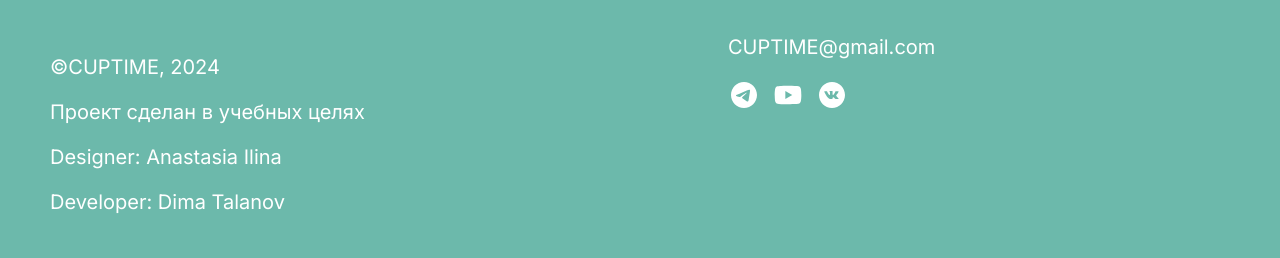
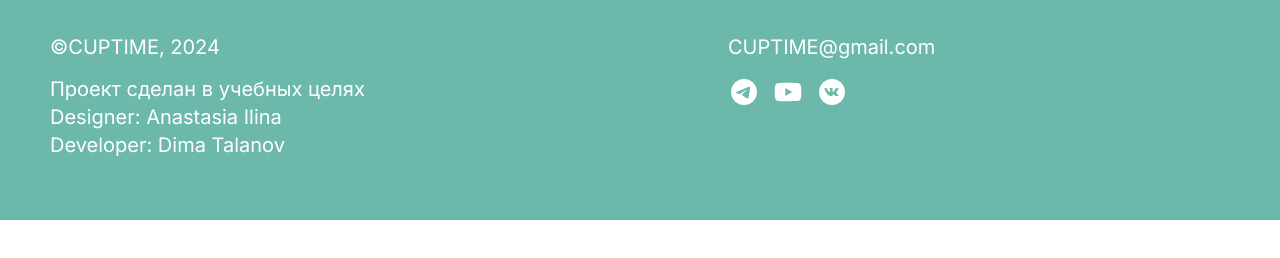
Before and after one commit to Ylviii/CupTime, a plain HTML site: page index.html in a window 1280 px wide. Shown: the part 1386-1644 px from the top of the page. After the commit the page ends 1606 px from the top, so only its background shows below. Drawn offline with Linux system fonts and the light colour scheme.

Commit message:
fix: Изменил margin для footer-descr

```diff
--- a/styles/style.css
+++ b/styles/style.css
@@ -206,15 +206,19 @@ img {
 .footer__info {
 }
 .footer__copyright {
+    margin: 0;
+    margin-bottom: 17px;
 }
 .footer__description {
+    margin: 0;
+    margin-bottom: 3px;
 }
 .footer__contacts {
     display: flex;
     flex-direction: column;
 }
 .footer__email {
-    margin-bottom: 19px;
+    margin-bottom: 16px;
 }
 .footer__social {
     display: flex;
```
